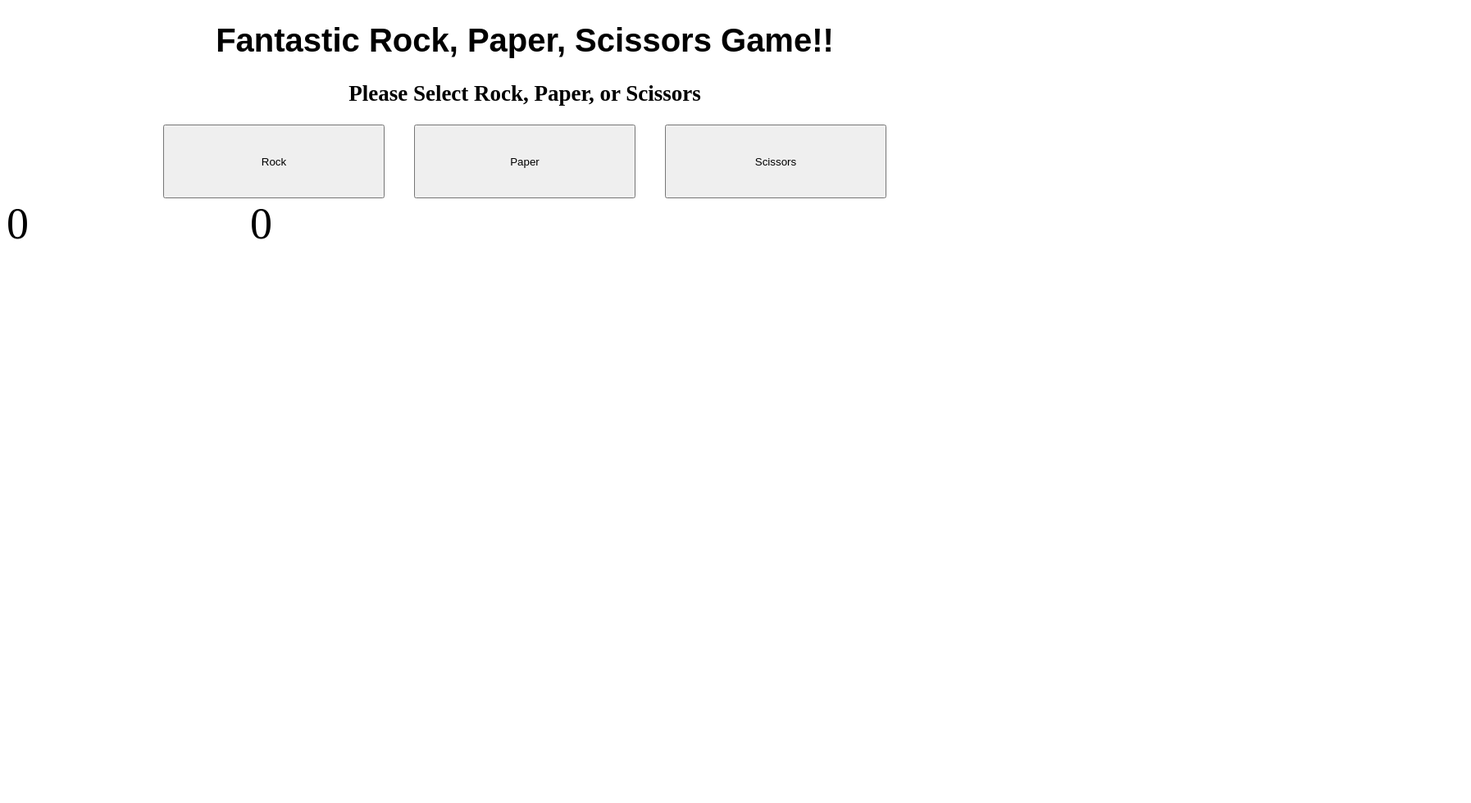
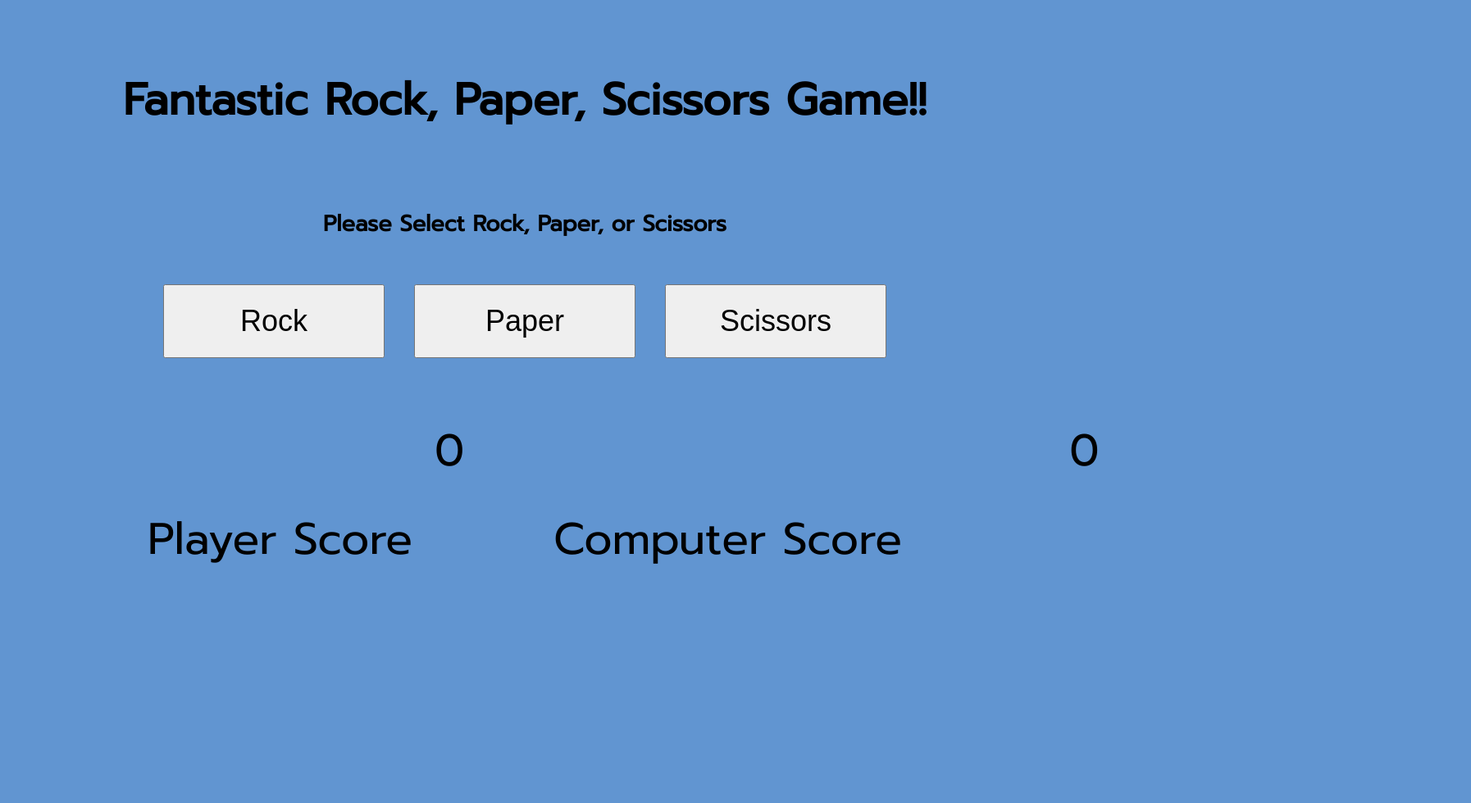
Before and after one commit to richardlee86/rock-paper-scissors, a plain HTML site: page index.html in a window 1280 px wide. Shown: the whole page at 82% size, 1794 px wide, since content can reach past the window. Before the commit the page ends 800 px from the top, so only its background shows below. Drawn offline with Linux system fonts and the light colour scheme.

Commit message:
completed the assignment to specifications

```diff
--- a/index.html
+++ b/index.html
@@ -4,18 +4,15 @@
     <meta charset="UTF-8" />
     <meta http-equiv="X-UA-Compatible" content="IE=edge" />
     <meta name="viewport" content="width=device-width, initial-scale=1.0" />
+    <link rel="preconnect" href="https://fonts.googleapis.com">
+<link rel="preconnect" href="https://fonts.gstatic.com" crossorigin>
+<link href="https://fonts.googleapis.com/css2?family=Prompt&display=swap" rel="stylesheet">
     <link rel="stylesheet" href="style.css">
     <title>Document</title>
   </head>
   <body>
     <div id="content">
-      <h1
-        style="
-          text-align: center;
-          font-size: 40px;
-          font-family: Arial, Helvetica, sans-serif;
-        "
-      >
+      <h1>
         Fantastic Rock, Paper, Scissors Game!!
       </h1>
       <h2>Please Select Rock, Paper, or Scissors</h2>
@@ -28,6 +25,13 @@
         <div id='player'></div>
         <div id='computer'></div>
       </div>
+      <div class="scoreText">
+        <p>Player Score</p>
+        <p>Computer Score</p>
+      </div>
+      <div class="roundResult">
+
+      </div>
 
 
     </div>
--- a/script.js
+++ b/script.js
@@ -1,12 +1,13 @@
 let playerScore = 0;
 let computerScore = 0;
 
-//QuerySelector to capture all three buttons
+//QuerySelectors
 const buttons = document.querySelectorAll('button');
 const player = document.querySelector('#player');
 player.textContent = playerScore;
 const computer = document.querySelector('#computer');
 computer.textContent = computerScore;
+const roundResult = document.querySelector('.roundResult');
 
 //Loop through buttons and apply an eventlistener to each that runs the game when clicked
 buttons.forEach(button => {
@@ -40,77 +41,54 @@ const playRound = (playerSelection, computerSelection) => {
     computerSelection = computerPlay();
 
     //conditional to return string based on results of game
+
         if (playerScore === 5 ) {
-        console.log('Game Over!! You Win!!!');
+            roundResult.textContent = 'Game Over!! You Win!!!';
             playerScore = 0;
             computerScore = 0;
+            player.textContent = playerScore;
+            computer.textContent = computerScore;
+            //roundResult.textContent = ' ';
+            return;
+
         } else if(computerScore === 5) {
-        console.log('Game Over!! You Lose!!');
+            roundResult.textContent = 'Game Over!! You Lose!!';
             playerScore = 0;
             computerScore = 0;
+            player.textContent = playerScore;
+            computer.textContent = computerScore;
+            //roundResult.textContent = ' ';
+            return;
         } else {
 
                 if (playerSelection === computerSelection){
-                console.log('It\'s a tie!');
+                    roundResult.textContent = 'It\'s a tie!';
                 } else if (playerSelection === 'rock' && computerSelection === 'scissors'){
-                console.log('You Win! Rock beats Scissors!');
+                    roundResult.textContent = 'You Win! Rock beats Scissors!';
                     playerScore++;
                     player.textContent = playerScore;
                 } else if (playerSelection === 'rock' && computerSelection === 'paper'){
-                console.log('You Lose! Paper covers Rock!');
+                    roundResult.textContent = 'You Lose! Paper covers Rock!';
                     computerScore++;
                     computer.textContent = computerScore;
                 } else if (playerSelection === 'paper' && computerSelection === 'scissors'){
-                console.log('You Lose! Scissors cuts Paper!');
+                    roundResult.textContent = 'You Lose! Scissors cuts Paper!';
                     computerScore++;
                     computer.textContent = computerScore;
                 } else if (playerSelection === 'paper' && computerSelection === 'rock'){
-                console.log('You Win! Paper covers Rock!');
+                    roundResult.textContent = 'You Win! Paper covers Rock!';
                     playerScore++;
                     player.textContent = playerScore;
                 } else if (playerSelection === 'scissors' && computerSelection === 'rock') {
-                console.log('You Lose! Rock beats Scissors!');
+                    roundResult.textContent = 'You Lose! Rock beats Scissors!';
                     computerScore++;
                     computer.textContent = computerScore;
                 } else {
-                console.log('You Win! Scissors cuts Paper!');
+                    roundResult.textContent = 'You Win! Scissors cuts Paper!';
                     playerScore++;
                     player.textContent = playerScore;
                 }
 
             }
+
 }
-//Write a function called game that simulates the game being played 5 times and keeps score
-// const game = (playerSelection, computerSelection) => {
-//     this.computerSelection = computerPlay();
-//     let playerScore = 0;
-//     let computerScore = 0;
-//     let value;
-
-//         value = (playRound(playerSelection, computerSelection));
-//         console.log(value);
-
-
-//                     if (value === 'You Win! Rock beats Scissors!' || value === 'You Win! Paper covers Rock!' ||
-//                     value === 'You Win! Scissors cuts Paper!'){
-//                         playerScore++;
-//                     } else if(value === 'You Lose! Paper covers Rock!' || value === 'You Lose! Scissors cuts Paper!' || value === 'You Lose! Rock beats Scissors!') {
-//                         computerScore++
-//                     }
-
-
-//     if (playerScore === 5 || computerScore === 5) {
-
-//         //Display message based on scores of game
-//         if(playerScore > computerScore){
-//             console.log('You Have Won the Game!');
-//             console.log('Player Score: ' + playerScore + '\n' + 'Computer Score: ' + computerScore);
-//         } else if (playerScore === computerScore){
-//             console.log('It\'s a tie!');
-//             console.log('Player Score: ' + playerScore + '\n' + 'Computer Score: ' + computerScore);
-//         } else {
-//             console.log('You Lost the Game...');
-//             console.log('Player Score: ' + playerScore + '\n' + 'Computer Score: ' + computerScore);
-//         }
-//     }
-// }
--- a/style.css
+++ b/style.css
@@ -1,14 +1,26 @@
 html {
   font-size: 18px;
+  font-family: "Prompt", sans-serif;
+}
+body {
+  background-color: rgb(97, 149, 209);
 }
 
 .content {
   height: 100%;
   width: 100%;
 }
+h1 {
+  align-items: center;
+  text-align: center;
+  margin-bottom: 5rem;
+  font-size: 3rem;
+  padding-top: 2.5rem;
+}
 
 h2 {
   text-align: center;
+  margin-bottom: 3rem;
 }
 
 .buttonDiv {
@@ -19,6 +31,7 @@ h2 {
 button {
   height: 5rem;
   width: 15rem;
+  font-size: 2rem;
 }
 button:hover {
   cursor: pointer;
@@ -26,7 +39,28 @@ button:hover {
 .score {
   font-size: 3rem;
   display: flex;
-    gap: 15rem;
+  height: 3rem;
+  width: 100%;
+  margin-top: 4rem;
+  padding-left: 29rem;
+}
+#player {
+  margin-right: 41rem;
+}
+.scoreText {
+  font-size: 3rem;
+  display: flex;
   height: 10rem;
   width: 100%;
+  justify-content: space-evenly;
+  margin-top: 0rem;
 }
+
+.roundResult {
+  height: 12rem;
+  width: 100%;
+  display: flex;
+  justify-content: center;
+  font-size: 3rem;
+  margin-top: 1rem;
+}
```
Also changed, not shown: 1 other file. Lines whose indentation alone changed are shown as unchanged.
